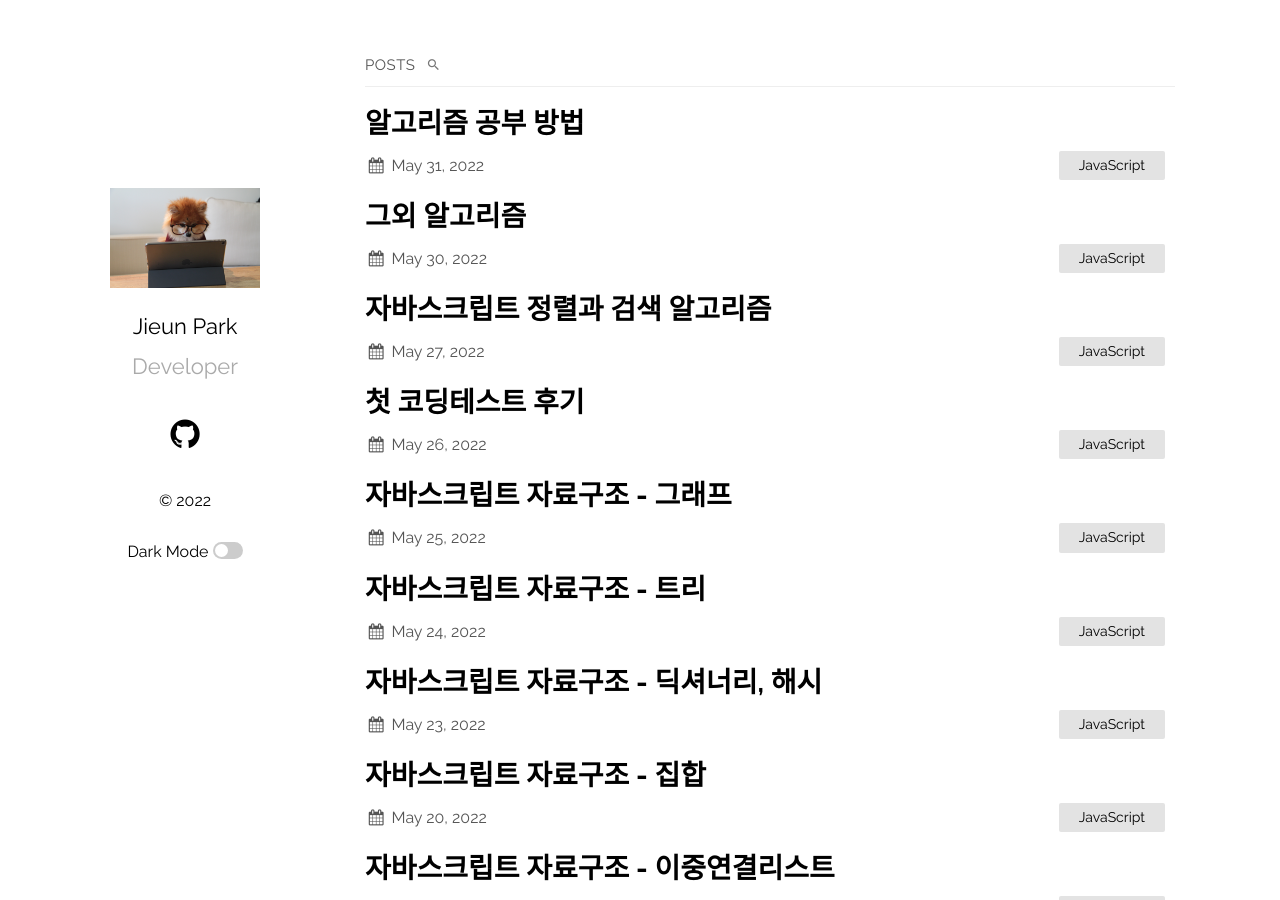
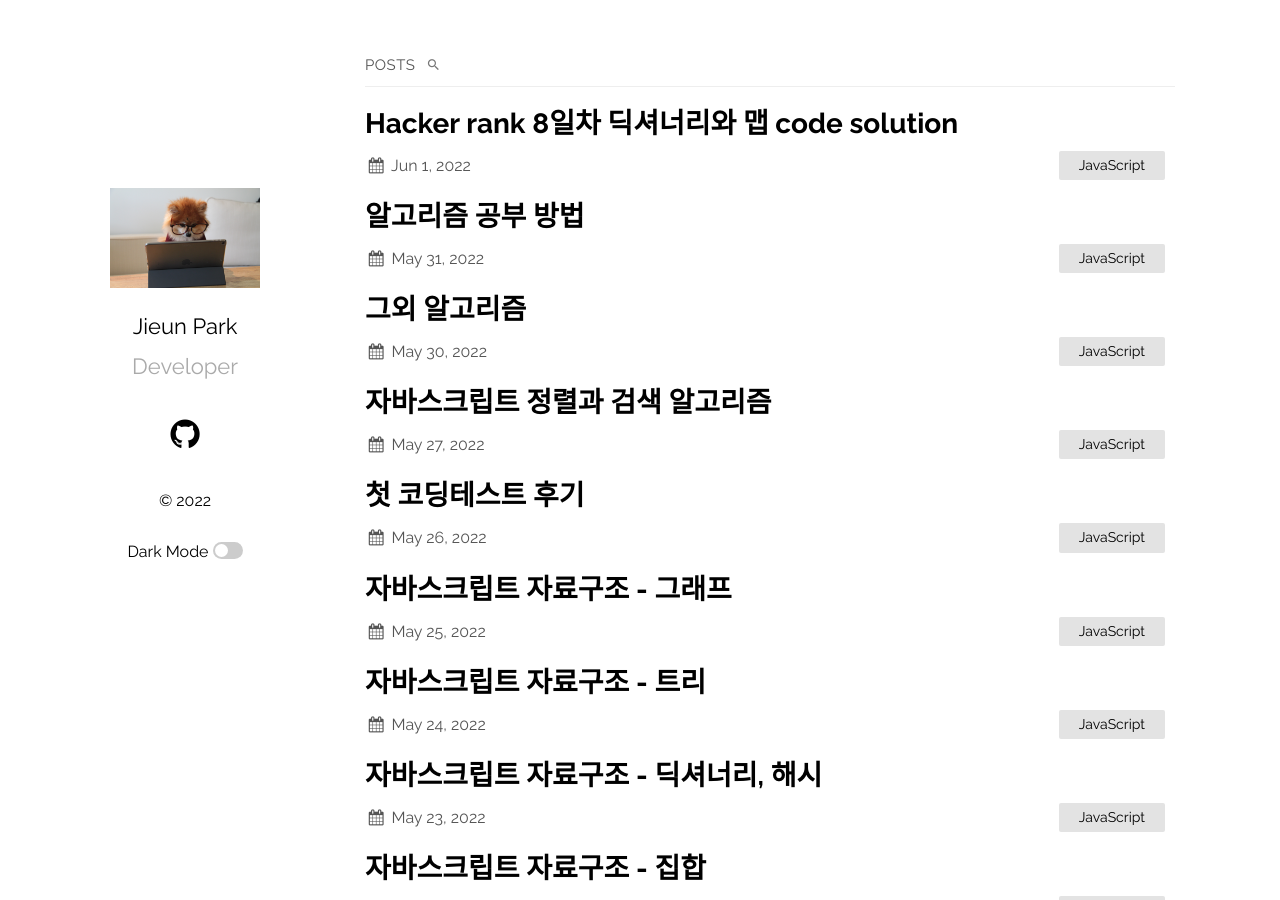
Before and after one commit to jieun-p974/jieun-p974.github.io, a Jekyll site: the page built from index.md, in a window 1280 px wide and 900 px high. Built offline with Jekyll 4.4.1, drawn with Linux system fonts in a browser that asks for light colours.

Commit message:
til수정

```diff
--- a/_posts/hacker_rank_day8_solution.md
+++ b/_posts/2022-06-01-hacker-rank-day8-solution.md
@@ -1,6 +1,6 @@
 ---
 layout: post
-title:  "Hacker rank Day 8 Dictionaries and maps 30 days of code solution"
+title:  "Hacker rank 8일차 딕셔너리와 맵 code solution"
 date:   2022-06-01 18:50:30 +0900
 categories: JavaScript
 ---
```
